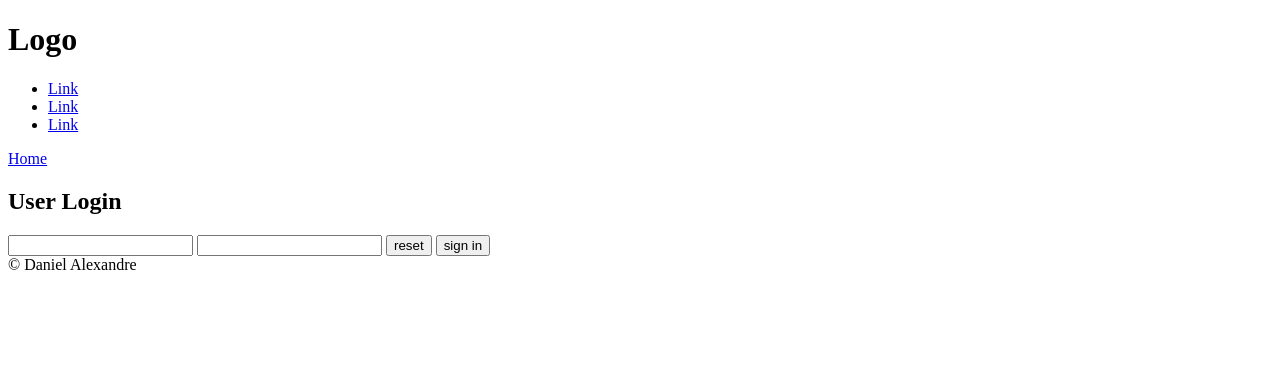
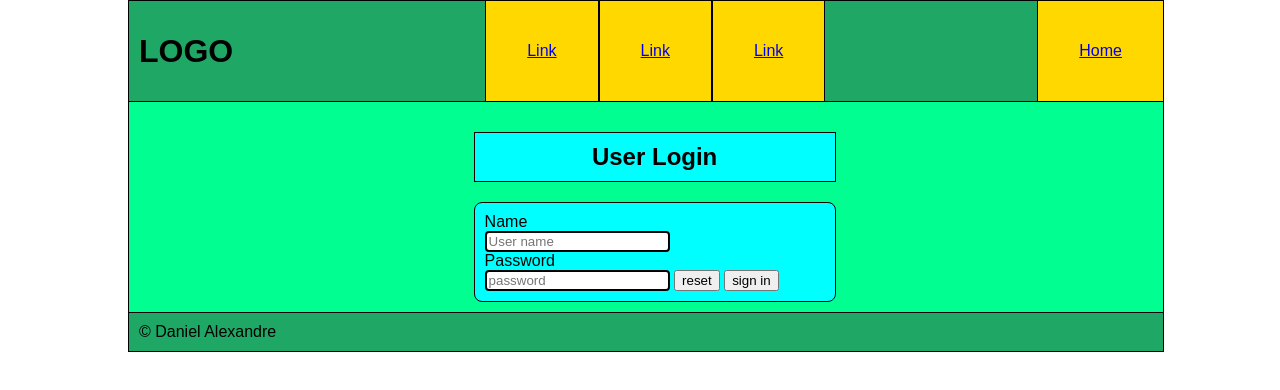
Before and after one commit to Danie1Alexandre/Basic-HTML-Fundamentals, a plain HTML site: page loginpage.html in a window 1280 px wide. Drawn offline with Linux system fonts and the light colour scheme.

Commit message:
basisc done

```diff
--- a/css/style.css
+++ b/css/style.css
@@ -1,9 +1,10 @@
 body {
     font-family: sans-serif;
     width: 1024px;
-    margin: 20px;
+    margin: 0 auto;
+
     display: grid;
-    grid-template-columns: 824PX 200px;
+    grid-template-columns: 800PX 224px;
 }
 
 
@@ -12,43 +13,74 @@ body {
         width: 1024px;
         height: 80px;
         padding: 10px;
+        padding-right:0px;
         grid-column: 1/3;
         border-width: 1px;
         border-color: black;
         border-style: solid;
+        display: flex;
+        justify-content: space-between;
+        align-items: center;
+        /*display: grid;
+        grid-template-columns: 20% 60% 20%;
+         */
+    }
 
 
 
+    body > header > nav > ul {
+        display: flex;
 
-        display: grid;
-        grid-template-columns: 20% 60% 20%;
-        align-items: center;
+        /*display: grid;
+        grid-template-columns: 1fr 1fr 1fr;*/
     }
 
-    body > header > nav > ul {
-        display: grid;
-        grid-template-columns: 1fr 1fr 1fr;
+.menuitem {
+    list-style:none;
+    padding:41px;
+    background: #ffd800;
+    border-width: 0 1px 0 1px;
+    border-color: black;
+    border-style: solid;
+
+    /*
+
+    width: 170.6px;
+
+
+    height: 40px;*/
+
+}
+
+
+.login {
+    background: #ffd800;
+    padding: 41px;
+    border-width: 0 0px 0 1px;
+    border-color: black;
+    border-style: solid;
+
 }
 
 
 body > main {
     background: #00ff90;
-        width: 824px;
+    width: 800px;
     padding: 10px;
-        border-width: 1px;
+    border-width: 0 1px 0 1px;
     border-color: black;
     border-style: solid;
     border-right-width: 0px;
     grid-column: 1/2;
     display: grid;
     grid-template-columns: 50% 50%;
-
 }
 
     body > main > h2 {
         background: #00ffff;
-            width: 350px;
+        width: 340px;
         padding: 10px;
+        text-align: center;
         border-width: 1px;
         border-color: black;
         border-style: solid;
@@ -89,12 +121,12 @@ body {
 
 
 body > aside {
-
     grid-column: 2/3;
-        background: #00ffff;
-        width: 201px;
+    background: #00a1ff;
+    width: 224px;
     padding: 10px;
-        border-width: 1px;
+    padding-right: 0px;
+    border-width: 0 1px 0 1px;
     border-color: black;
     border-style: solid;
 }
@@ -103,7 +135,61 @@ footer {
     background: #1fa865;
     width: 1024px;
     padding: 10px;
+    padding-right: 0px;
     border-width: 1px;
     border-color: black;
     border-style: solid;
 }
+
+
+/*login page edits*/
+
+.uppercase {
+    text-transform:uppercase;
+}
+
+.loginpage-main {
+    grid-column: 1/3;
+    width: 1014px;
+    border-width: 0 1px 0;
+    display: grid;
+    grid-template-columns: 33% 33% 33%;
+}
+
+
+    .loginpage-main > h2 {
+        grid-column: 2/3;
+
+    }
+
+    .loginpage-main > form {
+        border-radius: 8px;
+        grid-column: 2/3;
+
+        background: #00ffff;
+        width: 340px;
+        padding: 10px;
+        border-width: 1px;
+        border-color: black;
+        border-style: solid;
+    }
+
+
+.login-page-footer {
+
+
+}
+
+input {
+    border: 2px solid black;
+    border-radius: 4px;
+
+}
+
+    input[type=text]:focus {
+        background-color: lightblue;
+    }
+
+    input[type=password]:focus {
+        background-color: lightblue;
+    }
--- a/loginpage.html
+++ b/loginpage.html
@@ -4,29 +4,35 @@
 <head>
     <meta charset="utf-8" />
     <title>Login page</title>
+    <link rel="stylesheet" href="css/style.css" />
 </head>
-<body>
+<body >
     <header>
-        <h1>Logo</h1>
+        <h1 class="uppercase">Logo</h1>
         <nav>
             <ul>
-                <li><a href="https://www.google.se/" target="_blank">Link</a></li>
-                <li><a href="https://www.google.se/" target="_blank">Link</a></li>
-                <li><a href="https://www.google.se/" target="_blank">Link</a></li>
+                <li class="menuitem"><a href="https://www.google.se/" target="_blank">Link</a></li>
+                <li class="menuitem"><a href="https://www.google.se/" target="_blank">Link</a></li>
+                <li class="menuitem"><a href="https://www.google.se/" target="_blank">Link</a></li>
             </ul>
         </nav>
-        <a href="index.html">Home</a>
+        <a class="login" href="index.html">Home</a>
     </header>
-    <main>
+    <main class="loginpage-main">
         <h2>User Login</h2>
         <form action="form">
-            <input type="text" />
-            <input type="password" />
+            <label for="name">Name</label>
+            <br />
+            <input type="text" placeholder="User name"/>
+            <br />
+            <label for="pasword">Password</label>
+            <br />
+            <input type="password" placeholder="password"/>
             <button>reset</button>
             <button>sign in</button>
         </form>
     </main>
-    <footer>
+    <footer class="login-page-footer">
         <span>&#169; Daniel Alexandre </span>
     </footer>
 </body>
```
Also changed, not shown: index.html (+6 -5 lines). Lines whose indentation alone changed are shown as unchanged.
